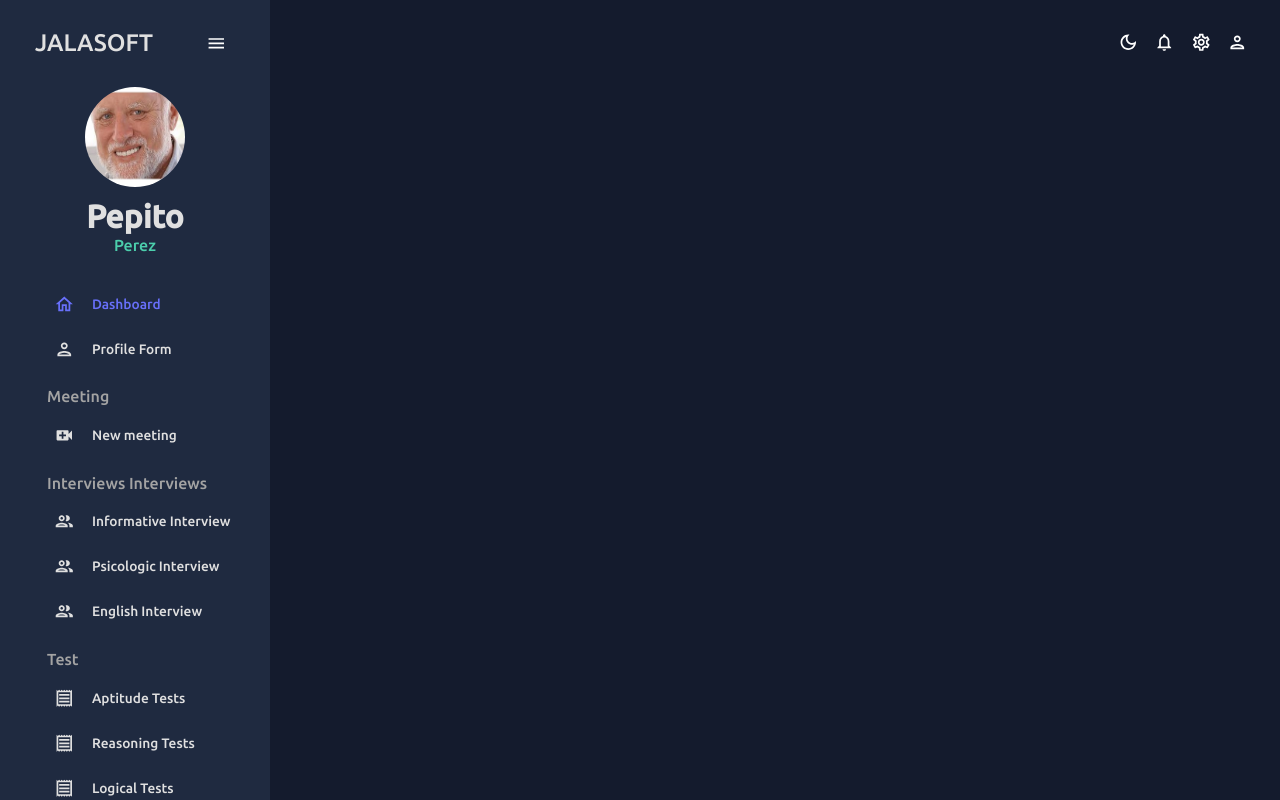
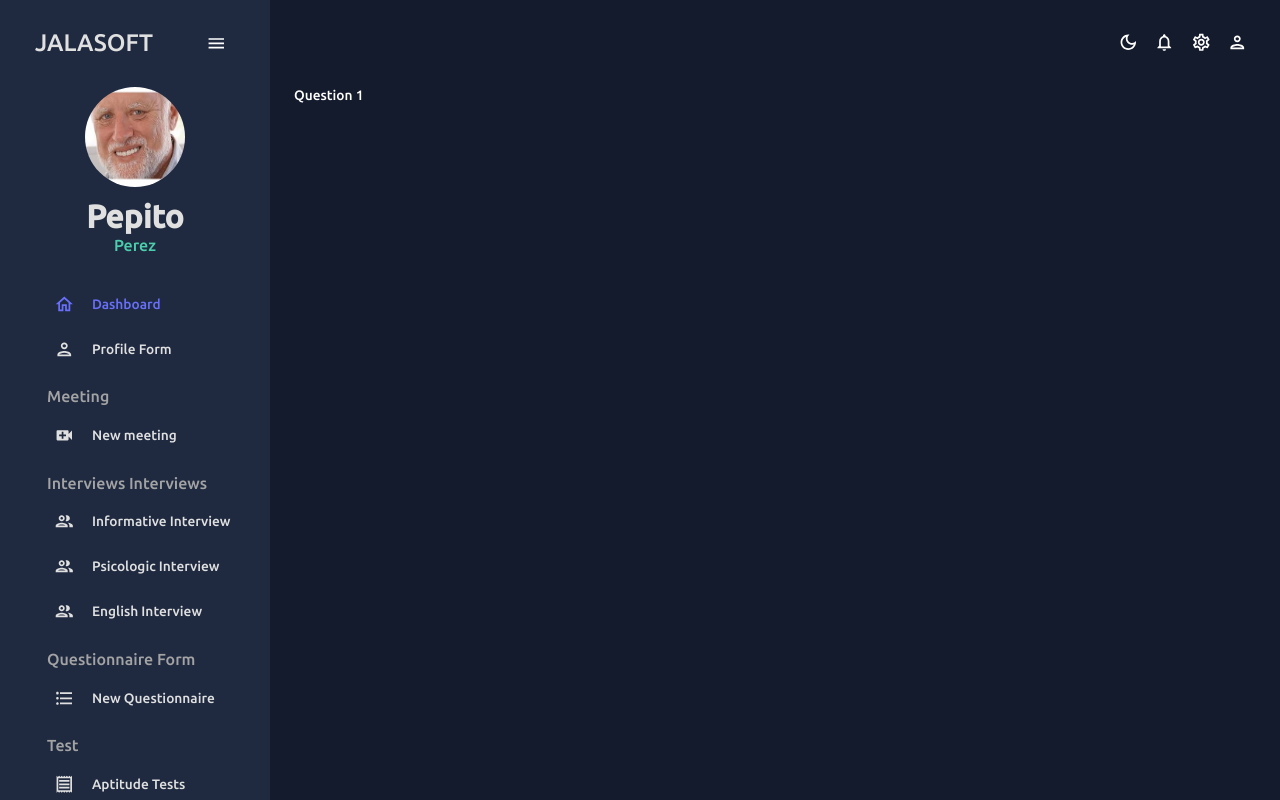
Before and after one commit to jpsandovaln/AT20_ADMISSION_SERVICE, a React (Create React App) app in the folder dashboard/: page /questionnaire_form in a window 1280 px wide. Built offline with nearby package versions, Linux system fonts and the light colour scheme.

Commit message:
Add the form y the global sidebar and create the file

```diff
--- a/dashboard/src/App.js
+++ b/dashboard/src/App.js
@@ -16,6 +16,7 @@ import Sidebar from "./scenes/global/Sidebar";
 import Dashborard from "./scenes/dashboard";
 import NewMeeting from "./scenes/meeting";
 
+import QuestionnaireForm from "./scenes/questionnaire_form";
 import Aptitude from "./scenes/aptitude";
 import Concentration from "./scenes/concentration";
 import Logical from "./scenes/logical";
@@ -35,6 +36,7 @@ function App() {
               <Routes>
                 <Route path="/" element={<Dashborard />} />
                 <Route path="/meeting" element={<NewMeeting />} />
+              <Route path="/questionnaire_form" element={<QuestionnaireForm />} />
                 <Route path="/aptitude" element={<Aptitude />} />
                 <Route path="/concentration" element={<Concentration />} />
                 <Route path="/logical" element={<Logical />} />
--- a/dashboard/src/scenes/global/Sidebar.jsx
+++ b/dashboard/src/scenes/global/Sidebar.jsx
@@ -11,7 +11,7 @@ accordance with the terms of the license agreement you entered into with Jalasof
 import { useState } from "react";
 import { ProSidebar, Menu, MenuItem } from "react-pro-sidebar";
 import { Box, IconButton, Typography, useTheme } from "@mui/material";
-import { Link } from "react-router-dom";
+import { Form, Link } from "react-router-dom";
 import "react-pro-sidebar/dist/css/styles.css";
 import { tokens } from "../../theme";
 import HomeOutlinedIcon from "@mui/icons-material/HomeOutlined";
@@ -22,6 +22,7 @@ import HelpOutlineOutlinedIcon from "@mui/icons-material/HelpOutlineOutlined";
 import MenuOutlinedIcon from "@mui/icons-material/MenuOutlined";
 import BugReportIcon from '@mui/icons-material/BugReport';
 import VideoCallIcon from '@mui/icons-material/VideoCall';
+import FormatListBulletedIcon from '@mui/icons-material/FormatListBulleted';
 
 const Item = ({ title, to, icon, selected, setSelected }) => {
     const theme = useTheme();
@@ -194,6 +195,21 @@ const Sidebar = () => {
                 color={colors.grey[300]}
                 sx={{ m: "15px 0 5px 20px" }}
             >
+              Questionnaire Form
+            </Typography>
+            <Item
+                title="New Questionnaire"
+                to="/questionnaire_form"
+                icon={<FormatListBulletedIcon/>}
+                selected={selected}
+                setSelected={setSelected}
+            />
+
+            <Typography
+                variant="h5"
+                color={colors.grey[300]}
+                sx={{ m: "15px 0 5px 20px" }}
+            >
               Test
             </Typography>
             <Item
--- /dev/null
+++ b/dashboard/src/scenes/questionnaire_form/index.js
@@ -0,0 +1,16 @@
+import { FormControl } from "@mui/material";
+import { Container } from "@mui/system";
+
+
+export default function newQuestionnaireForm() {
+    return (
+        <Container>
+            <FormControl>
+                <label>Question 1</label>
+
+            </FormControl>
+
+        </Container>
+
+    );
+}
```
